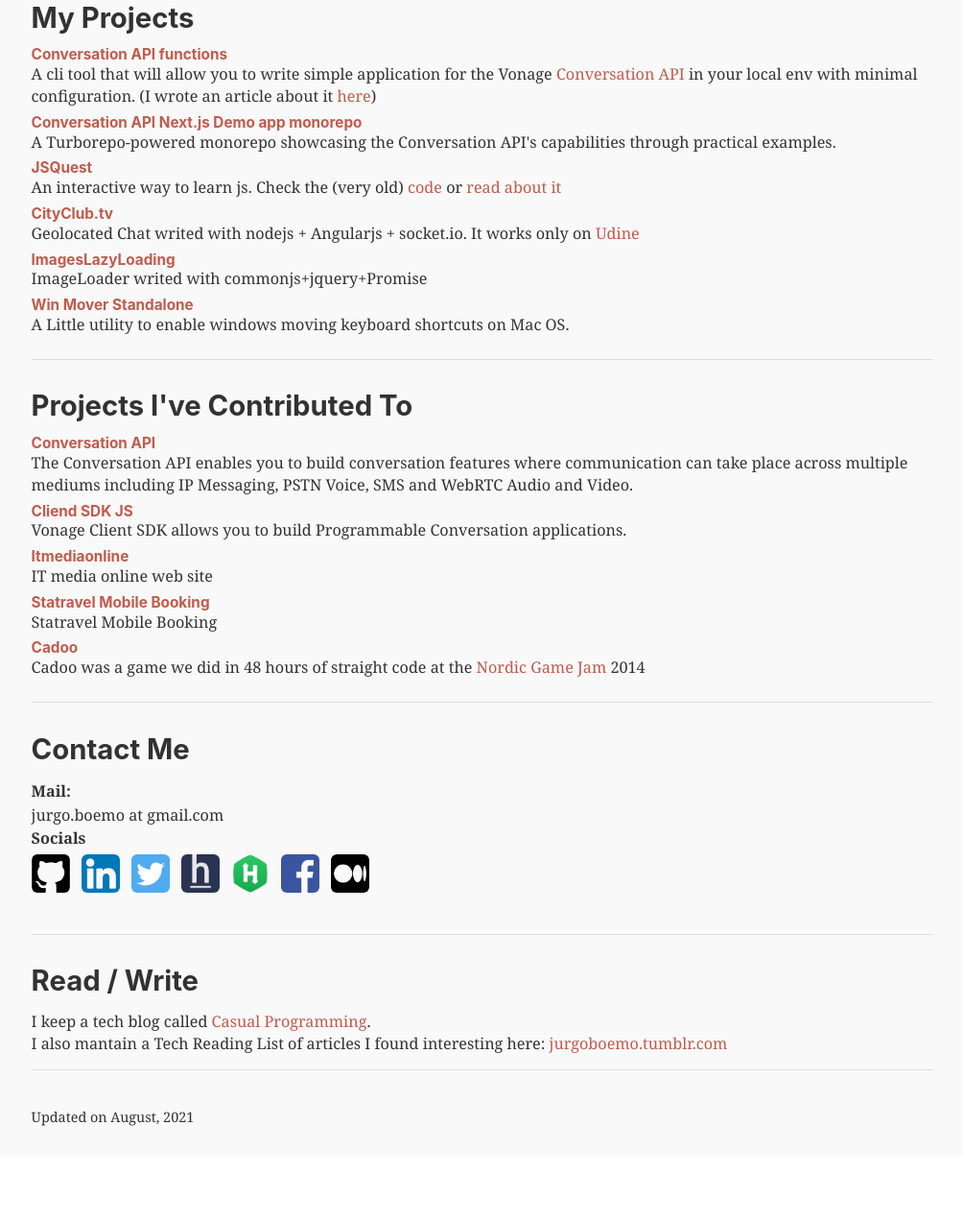
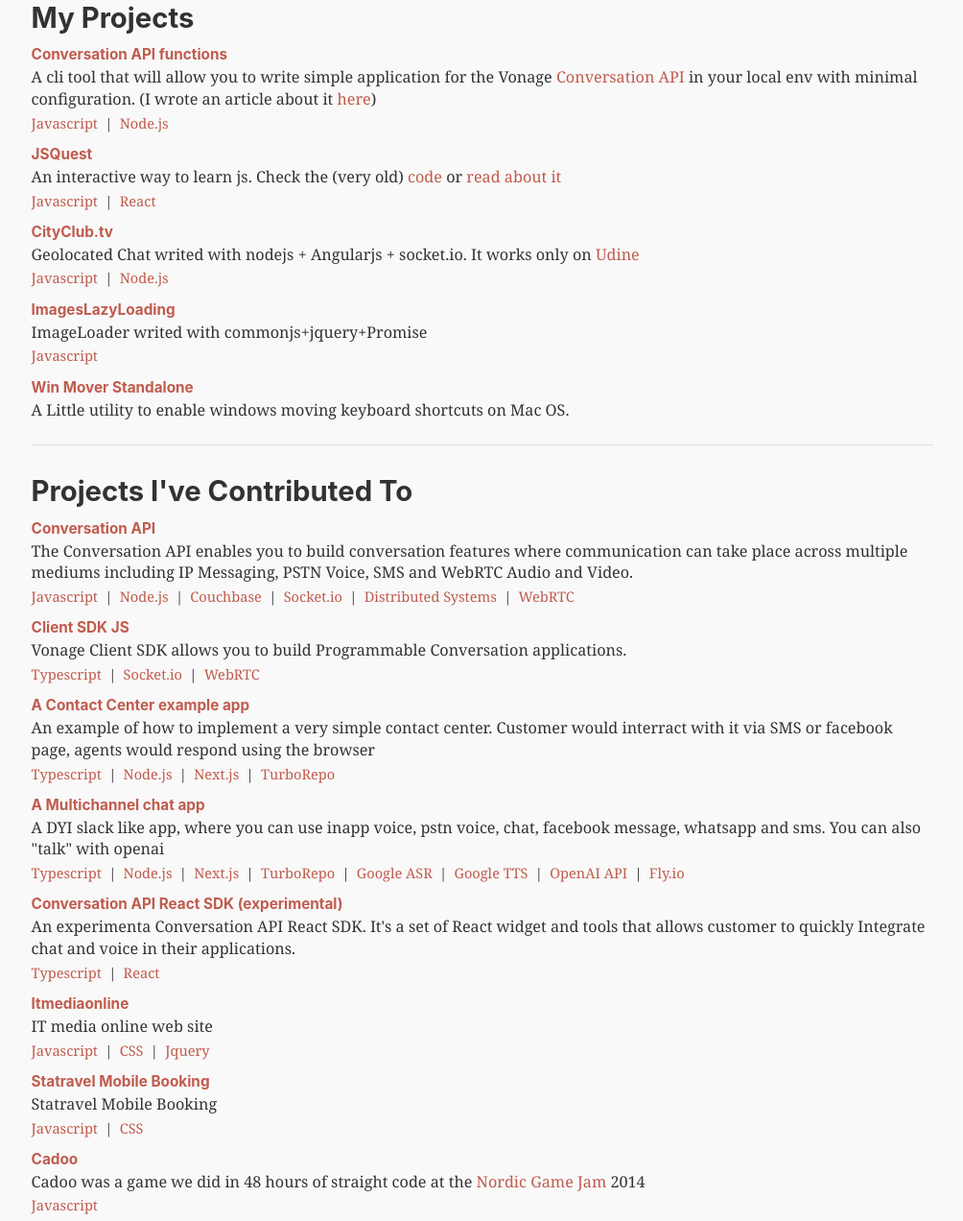
Before and after one commit to jurgob/jurgo-me, a Gatsby site: page / in a window 1280 px wide. Shown: the part 1350-2622 px from the top of the page at 96% size, without its empty margins (137-1141 px from the left). Before the commit the page ends 2554 px from the top, so only its background shows below. Built offline with nearby package versions, Linux system fonts and the light colour scheme; Gatsby itself is replaced by a stand-in of ours.

Commit message:
add skills into projects

```diff
--- a/src/pages/index.js
+++ b/src/pages/index.js
@@ -4,14 +4,32 @@
 
 import Layout from "../components/layout"
 import Seo from "../components/seo"
+const SKILLS = {
+  JS : {name: "Javascript", href: "https://developer.mozilla.org/en-US/docs/Web/JavaScript" },
+  NODE : {name: "Node.js", href: "https://nodejs.org/en/" },
+  COUCHBASE : {name: "Couchbase", href: "https://www.couchbase.com/" },
+  SOCKETIO: {name: "Socket.io", href: "https://socket.io/" },
+  REACT : {name: "React", href: "https://reactjs.org/" },
+  TS: {name: "Typescript", href: "https://www.typescriptlang.org/" },
+  TURBO: {name: "TurboRepo", href: "https://turbo.build/" },
+  NEXT: {name: "Next.js", href: "https://nextjs.org/" },
+  FLY: {name: "Fly.io", href: "https://fly.io/" },
+  OPENAIAPI: {name: "OpenAI API", href: "https://beta.openai.com/" },
+  GOOGLETTS: {name: "Google TTS", href: "https://cloud.google.com/text-to-speech" },
+  GOOGLEASR: {name: "Google ASR", href: "https://cloud.google.com/speech-to-text" },
+  CSS: {name: "CSS", href: "https://developer.mozilla.org/en-US/docs/Web/CSS" },
+  DISTRIBUTED: {name: "Distributed Systems", href: "https://en.wikipedia.org/wiki/Distributed_computing" },
+  WEBRTC: {name: "WebRTC", href: "https://webrtc.org/" },
+  JQUERY: {name: "Jquery", href: "https://jquery.com/" },
+}
 
-
-const A = ({href, children}) => {
+const A = ({href, children, style}) => {
   return (
     <a
       style={{
         color:"#c05b4d",
-        textDecoration:"none"
+        textDecoration:"none",
+        ...style
       }}
       href={href}
     >{children}</a>
@@ -38,11 +56,32 @@
   )
 }
 
-const ProjectLine = ({title,href, children})=> {
+const addBetween = (arr, add) => {
+  const res = [];
+  arr.forEach((el, i) => {
+    res.push(el);
+    if (i < arr.length - 1) {
+      res.push(add);
+    }
+  });
+  return res;
+}
+
+const ProjectLine = ({title,href, children, skills})=> {
   return (
     <section style={{marginBottom:"0.5em"}} >
-        <h5 style={{margin:"0px"}} ><A href={href}>{title}</A></h5>
+        <h5 style={{margin:"0.8em 0 0.2em 0"}} ><A href={href}>{title}</A></h5>
         <P>{children}</P>
+        {skills && <div style={{margin:"0em", padding:"0em"}} >
+          <span style={{margin:"0px", paddingLeft:"0em"}} >
+            {addBetween(
+              skills.map(skill => <span style={{margin:"0px", padding:"0"}} ><A style={{ fontSize: "0.9em"}}  href={skill.href} >{skill.name}</A></span>),
+              <span style={{margin:"0px", padding:"0 0.5em", fontSize: "0.9em"}} >|</span>
+              )}
+          </span>
+        </div>
+        }
+
       </section>
   )
 }
@@ -149,19 +188,16 @@
           />
         </Section>
         <Section title="My Projects" >
-          <ProjectLine title="Conversation API functions" href="https://github.com/jurgob/conversation-api-function" >
+          <ProjectLine title="Conversation API functions" href="https://github.com/jurgob/conversation-api-function" skills={[SKILLS.JS, SKILLS.NODE]} >
             <F>A cli tool that will allow you to write simple application for the Vonage <A href="https://developer.nexmo.com/conversation">Conversation API</A> in your local env with minimal configuration. (I wrote an article about it <A href="https://casual-programming.com/an-easy-way-to-try-vonage-communication-api-locally/">here</A>) </F>
           </ProjectLine>
-          <ProjectLine title="Conversation API Next.js Demo app monorepo" href="https://github.com/Vonage-Community/reference-client_sdk-ios-android-js-node-deno-usecases" >
-            <F>A Turborepo-powered monorepo showcasing the Conversation API's capabilities through practical examples.</F>
-          </ProjectLine>
-          <ProjectLine title="JSQuest" href="https://jsquest.io/" >
+          <ProjectLine title="JSQuest" href="https://jsquest.io/" skills={[SKILLS.JS, SKILLS.REACT]} >
             <F>An interactive way to learn js. Check the (very old) <A href="https://github.com/jurgob/js_questions">code</A> or <A  href="https://casual-programming.com/an_interactive_way_to_learn_javascript_jsquest/" >read about it</A> </F>
           </ProjectLine>
-          <ProjectLine title="CityClub.tv" href="http://www.cityclub.tv/" >
+          <ProjectLine title="CityClub.tv" href="http://www.cityclub.tv/" skills={[SKILLS.JS, SKILLS.NODE]} >
             <F>Geolocated Chat writed with nodejs + Angularjs + socket.io. It works only on <A href="https://en.wikipedia.org/wiki/Udine" >Udine</A></F>
           </ProjectLine>
-          <ProjectLine title="ImagesLazyLoading" href="https://github.com/jurgob/ImagesLazyLoading" >
+          <ProjectLine title="ImagesLazyLoading" href="https://github.com/jurgob/ImagesLazyLoading" skills={[SKILLS.JS]} >
             <F>ImageLoader writed with commonjs+jquery+Promise</F>
           </ProjectLine>
           <ProjectLine title="Win Mover Standalone" href="https://github.com/jurgob/win_mover_standalone" >
@@ -170,19 +206,43 @@
         </Section>
 
         <Section title="Projects I've Contributed To" >
-          <ProjectLine title="Conversation API" href="https://developer.nexmo.com/api/conversation" >
+          <ProjectLine title="Conversation API" href="https://developer.nexmo.com/api/conversation"
+            skills={[SKILLS.JS,SKILLS.NODE, SKILLS.COUCHBASE, SKILLS.SOCKETIO, SKILLS.DISTRIBUTED, SKILLS.WEBRTC]}
+          >
             <F>The Conversation API enables you to build conversation features where communication can take place across multiple mediums including IP Messaging, PSTN Voice, SMS and WebRTC Audio and Video.</F>
           </ProjectLine>
-          <ProjectLine title="Cliend SDK JS" href="https://developer.nexmo.com/sdk/stitch/javascript/index" >
+          <ProjectLine title="Client SDK JS" href="https://developer.nexmo.com/sdk/stitch/javascript/index"
+            skills={[SKILLS.TS, SKILLS.SOCKETIO, SKILLS.WEBRTC]}
+          >
             <F>Vonage Client SDK allows you to build Programmable Conversation applications.</F>
           </ProjectLine>
-          <ProjectLine title="Itmediaonline" href="http://www.itmediaonline.com/" >
+          <ProjectLine title="A Contact Center example app" href="https://github.com/jurgob/reference-client_sdk-ios-android-js-node-deno-usecases/tree/main/contact-center"
+            skills={[SKILLS.TS, SKILLS.NODE, SKILLS.NEXT, SKILLS.TURBO]}
+          >
+            <F>An example of how to implement a very simple contact center. Customer would interract with it via SMS or facebook page, agents would respond using the browser</F>
+          </ProjectLine>
+          <ProjectLine title="A Multichannel chat app" href="https://github.com/jurgob/reference-client_sdk-ios-android-js-node-deno-usecases/tree/main/multichannel-app"
+            skills={[SKILLS.TS, SKILLS.NODE, SKILLS.NEXT, SKILLS.TURBO, SKILLS.GOOGLEASR, SKILLS.GOOGLETTS, SKILLS.OPENAIAPI, SKILLS.FLY]}
+          >
+            <F>A DYI slack like app, where you can use inapp voice, pstn voice, chat, facebook message, whatsapp and sms. You can also "talk" with openai </F>
+          </ProjectLine>
+          <ProjectLine title="Conversation API React SDK (experimental)" href="https://github.com/jurgob/reference-client_sdk-ios-android-js-node-deno-usecases/tree/main/packages/client-sdk-react"
+            skills={[SKILLS.TS, SKILLS.REACT]}
+          >
+            <F>An experimenta Conversation API React SDK. It's a set of React widget and tools that allows customer to quickly Integrate chat and voice in their applications.</F>
+          </ProjectLine>
+
+          <ProjectLine title="Itmediaonline" href="http://www.itmediaonline.com/"
+            skills={[SKILLS.JS, SKILLS.CSS,SKILLS.JQUERY]}
+           >
             <F>IT media online web site</F>
           </ProjectLine>
-          <ProjectLine title="Statravel Mobile Booking" href="http://m.statravel.com/mt/book.statravel.co.uk/" >
+          <ProjectLine title="Statravel Mobile Booking" href="http://m.statravel.com/mt/book.statravel.co.uk/"
+          skills={[SKILLS.JS, SKILLS.CSS]}
+          >
             <F>Statravel Mobile Booking</F>
           </ProjectLine>
-          <ProjectLine title="Cadoo" href="https://github.com/digitalapesjam/Cadoo" >
+          <ProjectLine title="Cadoo" href="https://github.com/digitalapesjam/Cadoo"  skills={[SKILLS.JS]} >
             <F>Cadoo was a game we did in 48 hours of straight code at the <A href="https://en.wikipedia.org/wiki/Nordic_Game_Jam">Nordic Game Jam</A> 2014</F>
           </ProjectLine>
         </Section>
@@ -195,7 +255,6 @@
         <Section title="Read / Write" >
           <P>I keep a tech blog called <A href="https://casual-programming.com/" >Casual Programming</A>.</P>
           <P>I also mantain a Tech Reading List of articles I found interesting here: <A href="https://jurgoboemo.tumblr.com/" >jurgoboemo.tumblr.com</A>   </P>
-
         </Section>
 
 
```
